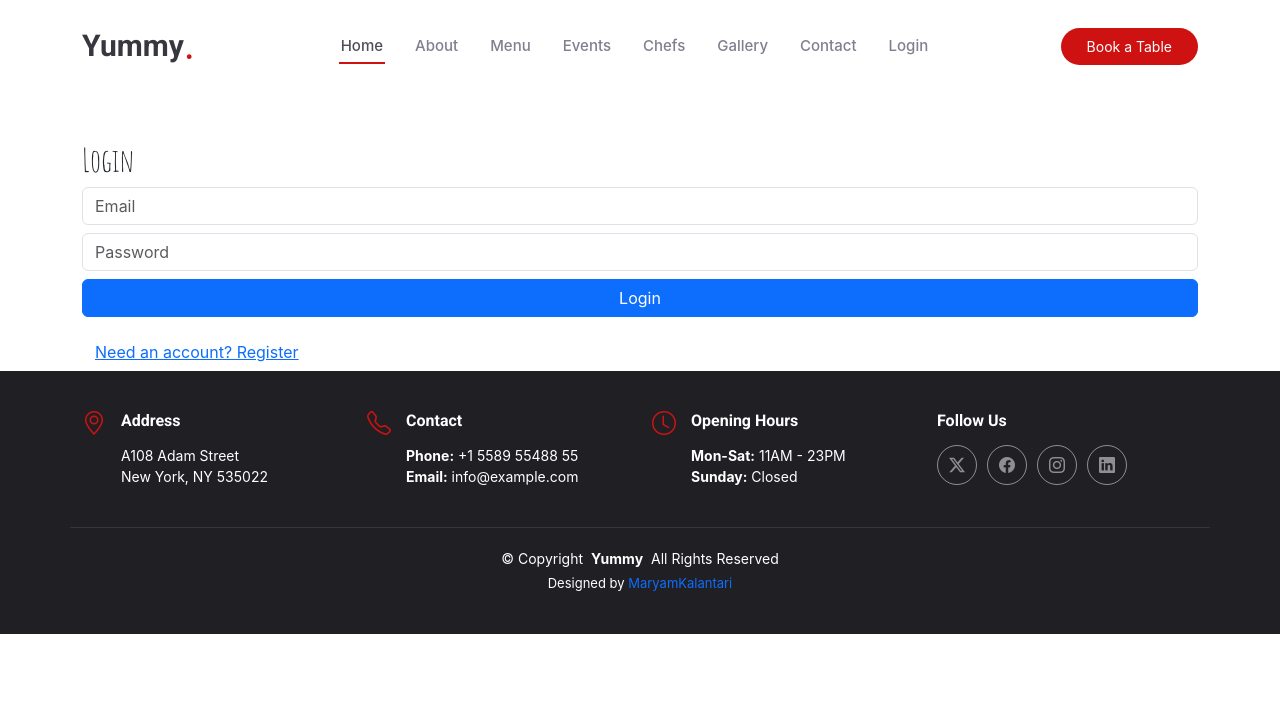
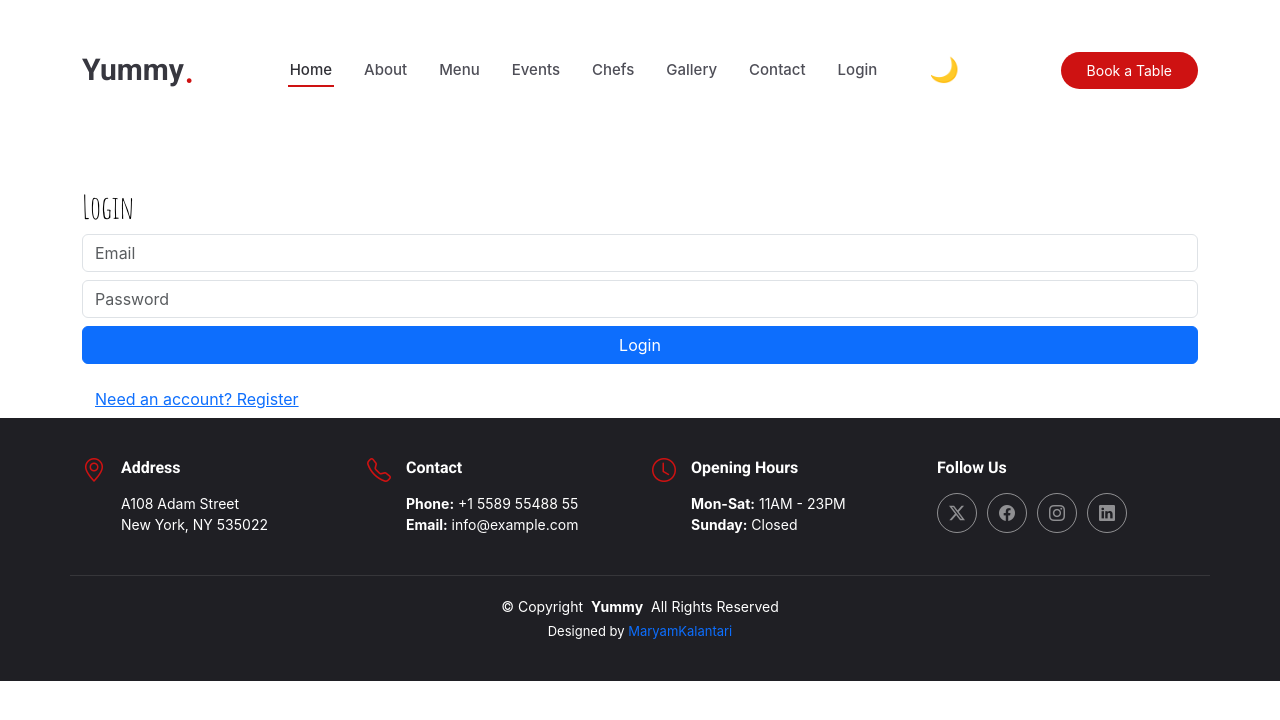
Before and after one commit to MaryamKalantarii/Restaurant-menu, a React (Create React App) app in the folder app-frontend/: page /login in a window 1280 px wide. Shown: the top 720 px of the page. Built offline with nearby package versions, Linux system fonts and the light colour scheme.

Commit message:
light and dark tow v of web

```diff
--- a/app-frontend/public/assets/css/main.css
+++ b/app-frontend/public/assets/css/main.css
@@ -29,7 +29,7 @@
 
 /* Nav Menu Colors - The following color variables are used specifically for the navigation menu. They are separate from the global colors to allow for more customization options */
 :root {
-  --nav-color: #7f7f90;  /* The default color of the main navmenu links */
+  --nav-color: #4e4e57;  /* The default color of the main navmenu links */
   --nav-hover-color: #ce1212; /* Applied to main navmenu links when they are hovered over or active */
   --nav-mobile-background-color: #ffffff; /* Used as the background color for mobile navigation menu */
   --nav-dropdown-background-color: #ffffff; /* Used as the background color for dropdown items that appear when hovering over primary navigation items */
--- a/app-frontend/src/components/Header.js
+++ b/app-frontend/src/components/Header.js
@@ -1,5 +1,7 @@
 import React, { useState } from 'react';
 import { Link } from 'react-router-dom';
+import ThemeToggle from './ThemeToggle';
+
 
 function Header() {
   const [activeLink, setActiveLink] = useState('#hero');
@@ -37,9 +39,15 @@ function Header() {
             ))}
             <li>
               <Link to="/login" className="nav-link">Login</Link>
+
+            </li>
+            <li>
+              <ThemeToggle />
+
             </li>
           </ul>
           <i className="mobile-nav-toggle d-xl-none bi bi-list"></i>
+
         </nav>
 
         <a className="btn-getstarted" href="#book-a-table">Book a Table</a>
--- /dev/null
+++ b/app-frontend/src/components/ThemeToggle.js
@@ -0,0 +1,17 @@
+import { useContext } from 'react';
+import { ThemeContext } from '../context/ThemeContext';
+
+const ThemeToggle = () => {
+  const { theme, toggleTheme } = useContext(ThemeContext);
+
+  return (
+    <button
+      onClick={toggleTheme}
+      className={`theme-toggle-btn m-3 ${theme === 'dark' ? 'btn-dark' : 'btn-light'}`}
+    >
+      {theme === 'dark' ? '☀' : '🌙'}
+    </button>
+  );
+};
+
+export default ThemeToggle;
--- /dev/null
+++ b/app-frontend/src/context/ThemeContext.js
@@ -0,0 +1,27 @@
+// ThemeContext.js
+import { createContext, useEffect, useState } from 'react';
+
+export const ThemeContext = createContext();
+
+export const ThemeProvider = ({ children }) => {
+  const [theme, setTheme] = useState('light');
+
+  useEffect(() => {
+    const saved = localStorage.getItem('theme') || 'light';
+    setTheme(saved);
+    document.body.classList.toggle('dark-theme', saved === 'dark');
+  }, []);
+
+  const toggleTheme = () => {
+    const newTheme = theme === 'dark' ? 'light' : 'dark';
+    setTheme(newTheme);
+    localStorage.setItem('theme', newTheme);
+    document.body.classList.toggle('dark-theme', newTheme === 'dark');
+  };
+
+  return (
+    <ThemeContext.Provider value={{ theme, toggleTheme }}>
+      {children}
+    </ThemeContext.Provider>
+  );
+};
--- /dev/null
+++ b/app-frontend/src/styles/styles.css
@@ -0,0 +1,97 @@
+:root {
+  --bg-color: #ffffff;
+  --text-color: #000000;
+  --muted-color: #d8e0e7;
+}
+
+body.dark-theme {
+  --bg-color: #202020ec;
+  --text-color: #f8f9fa;
+--muted-color: #d0d0d0;
+}
+
+
+body {
+  background-color: var(--bg-color);
+  color: var(--text-color);
+  transition: all 0.3s ease;
+}
+
+.card, .section, header, footer {
+  background-color: var(--bg-color);
+  color: var(--text-color);
+  transition: all 0.3s ease;
+}
+
+/* متن‌های طوسی که مثلا کلاس text-muted دارن */
+.text-muted {
+  color: var(--muted-color) !important;
+}
+
+/* برای متن‌های پیش‌فرض بوت‌استرپ */
+.text-dark {
+  color: var(--text-color) !important;
+}
+/* استایل حالت دارک برای متون با کلاس text-dark */
+body.dark-theme .text-dark {
+  color: var(--text-color) !important;
+}
+
+/* استایل حالت دارک برای سایر رنگ‌ها */
+body.dark-theme .text-muted {
+  color: var(--muted-color) !important;
+}
+/* روشن‌تر کردن تمام متن‌های طوسی در دارک مود */
+body.dark-theme h1,
+body.dark-theme h2,
+body.dark-theme h3,
+body.dark-theme h4,
+body.dark-theme h5,
+body.dark-theme h6,
+
+body.dark-theme  p {
+  color: #d6d6d6 !important;
+  font-weight: 500;
+}
+
+
+
+/* حالت دارک برای هدر */
+body.dark-theme #header {
+  background-color: #1c1c1c !important; /* پس‌زمینه تیره برای هدر */
+  border-bottom: 1px solid #333 !important;
+}
+
+/* متن‌های هدر مثل لوگو و منوها */
+body.dark-theme #header .logo h1,
+body.dark-theme #header .logo span,
+body.dark-theme #header .navmenu a,
+body.dark-theme #header .btn-getstarted {
+  color: #f8f9fa !important;
+}
+/* استایل عمومی برای دکمه تغییر تم */
+.theme-toggle-btn {
+  background: none;
+  color: inherit;
+  border: none;
+  font-size: 1.5rem;
+  cursor: pointer;
+  transition: color 0.3s ease, background-color 0.3s ease;
+}
+
+/* حالت دارک برای دکمه تغییر تم */
+body.dark-theme .theme-toggle-btn {
+  color: #f8f9fa; /* رنگ مشابه به نوار منو */
+}
+
+/* حالت لایت برای دکمه تغییر تم */
+body.light-theme .theme-toggle-btn {
+  color: #000000; /* رنگ مشابه به نوار منو */
+}
+
+/* حالت hover برای دکمه تغییر تم */
+.theme-toggle-btn:hover {
+  color: #ffcc70; /* رنگ روشن در حالت هاور */
+}
+
+/* در صورت نیاز می‌توانید این حالت‌ها را تغییر دهید */
```
Also changed, not shown: app-frontend/src/App.js (+6 -7 lines).
